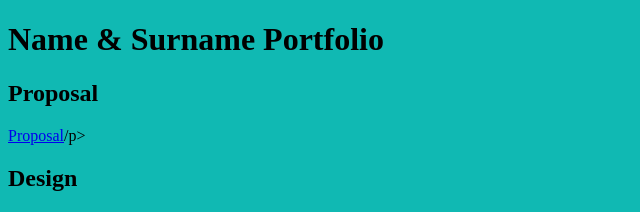
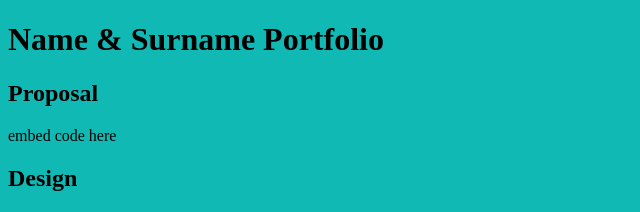
Before and after one commit to DTE-WGHS/my-portfolio-ckinns, a plain HTML site: page index.html in a window 1280 px wide. Shown: the top 212 px of the page, without its empty margins (0-640 px from the left). Drawn offline with Linux system fonts and the light colour scheme.

Commit message:
Update index.html

```diff
--- a/index.html
+++ b/index.html
@@ -9,7 +9,7 @@
 <body>
 	<H1>Name & Surname Portfolio</H1>
 	<h2>Proposal</h2>
-	<p><a href="https://drive.google.com/file/d/1GIJsfHfy3EvLAyy-O-v9-iQ12Uz0bubm/view?usp=sharing">Proposal</a>/p>
+	<p>embed code here</p>
 	<h2>Design</h2>
 	<p>embed code here</p>
 	<h2>Outcome</h2>
```
